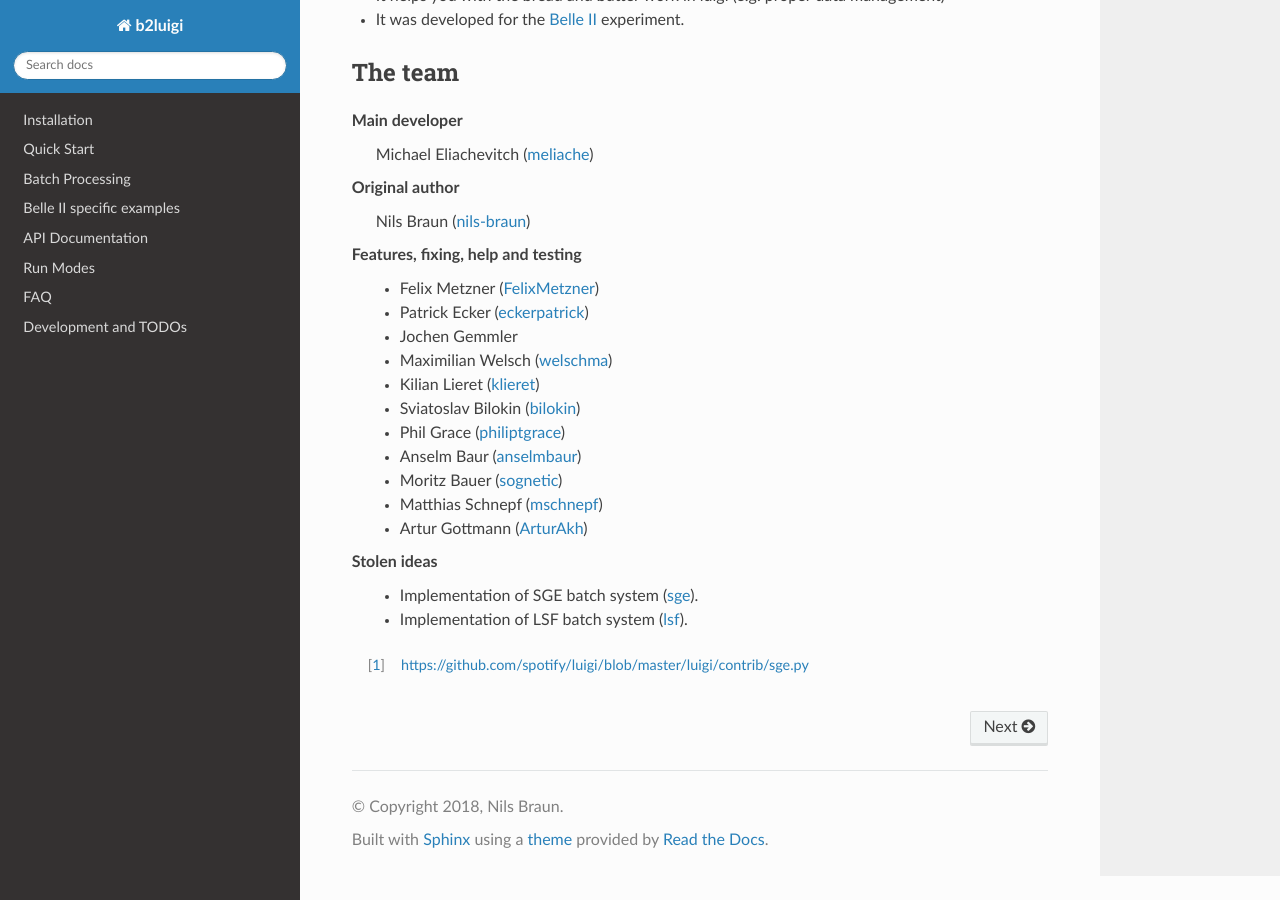
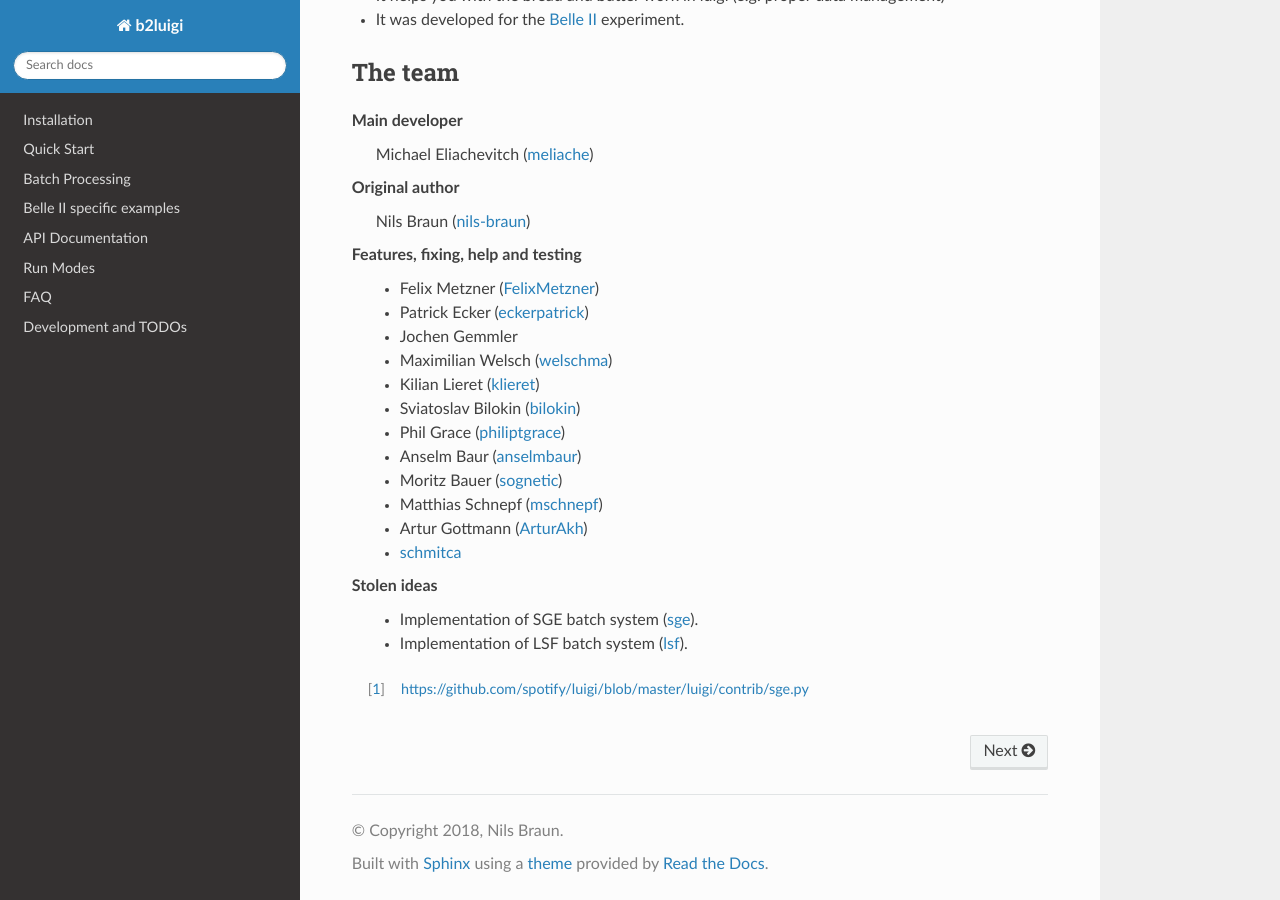
Before and after one commit to nils-braun/b2luigi, a Sphinx documentation site: the page built from docs/index.rst, in a window 1280 px wide and 900 px high, scrolled down 3121 px. Built offline with Sphinx 7.4.7 and the Read the Docs theme 2.0.0, drawn with Linux system fonts in a browser that asks for light colours.

Commit message:
Add @schmitca to contributors list for reporting issues and testing

```diff
--- a/docs/index.rst
+++ b/docs/index.rst
@@ -134,6 +134,7 @@ Features, fixing, help and testing
     * Moritz Bauer (`sognetic`_)
     * Matthias Schnepf  (`mschnepf`_)
     * Artur Gottmann (`ArturAkh`_)
+    * `schmitca`_
 
 Stolen ideas
     * Implementation of SGE batch system (`sge`_).
@@ -155,6 +156,7 @@ Stolen ideas
 .. _`sognetic`: https://github.com/sognetic
 .. _`ArturAkh`: https://github.com/ArturAkh
 .. _`mschnepf`: https://github.com/mschnepf
+.. _`schmitca`: https://github.com/schmitca
 .. _`sge`: https://github.com/spotify/luigi/blob/master/luigi/contrib/sge.py
 .. _`lsf`: https://github.com/spotify/luigi/pull/2373/files
 
```
